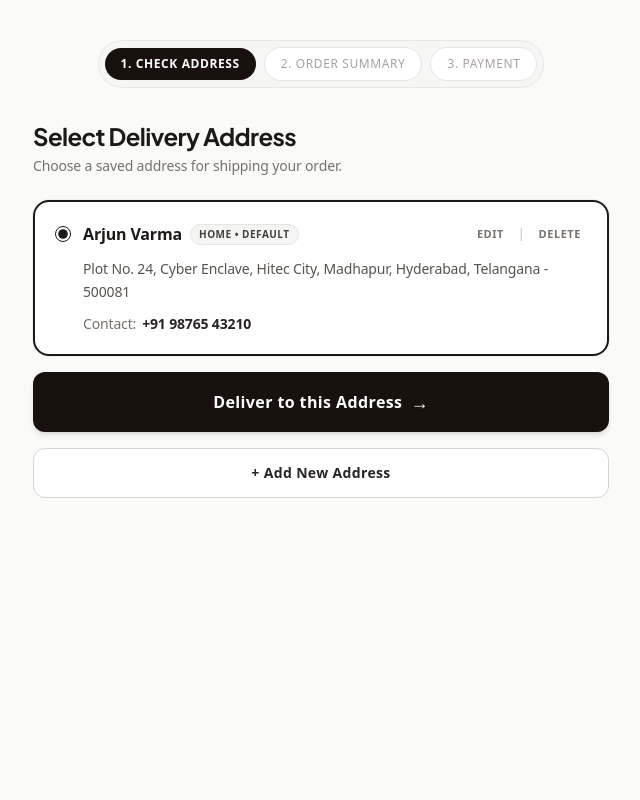
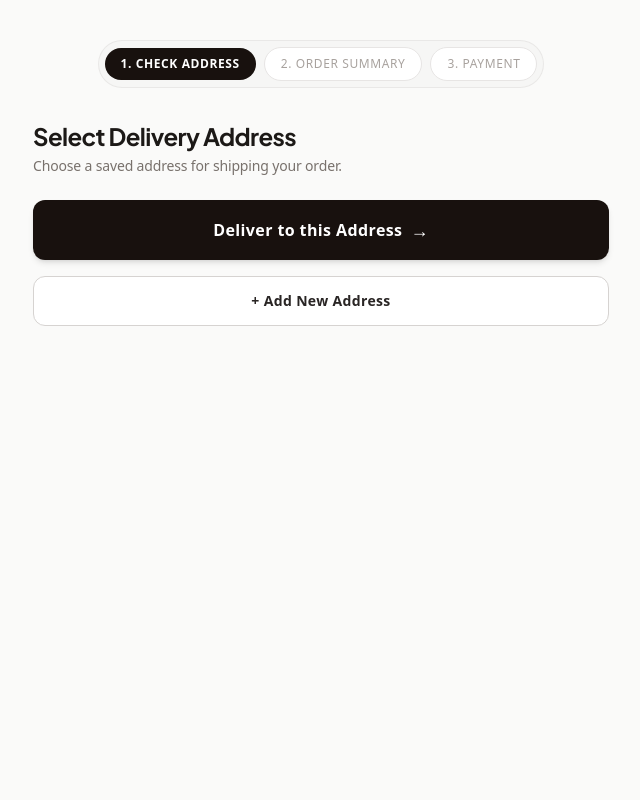
Before and after one commit to ganeshmugada863/Glory-Furniture-Hub, a Django app: page /checkout/ in a window 1280 px wide. Shown: the whole page, without its empty margins (319-959 px from the left). Run offline with Django 5.2, Linux system fonts and the light colour scheme; data comes from the database, SQL or seed files in the repository; both versions use the stored data as it was after the commit; some libraries are stand-ins or nearby versions.

Commit message:
Fix category square edge-to-edge images and remove all unwanted dummy data from checkout and confirmation pages

```diff
--- a/apps/bookings/views.py
+++ b/apps/bookings/views.py
@@ -31,100 +31,123 @@ def booking_address_step_view(request):
     user = request.user if request.user.is_authenticated else None
     profile = getattr(user, 'profile', None) if user else None
 
-    # Load addresses from profile or session
-    addresses = (profile.saved_addresses if profile else None) or request.session.get('glory_addresses', [])
-    if not addresses:
-        default_name = (profile.full_name if profile and profile.full_name else (user.get_full_name() if user else None)) or request.session.get('glory_user_name') or 'Arjun Varma'
-        default_phone = (profile.phone if profile and profile.phone else None) or request.session.get('glory_user_phone') or '+91 98765 43210'
-        default_addr_obj = {
+    # Load addresses from profile or session, filtering out any legacy dummy records
+    raw_addresses = (profile.saved_addresses if profile else None) or request.session.get('glory_addresses', [])
+    addresses = []
+    for a in raw_addresses:
+        a_str = str(a)
+        if '98765' in a_str or 'Plot No. 24' in a_str or 'Aditya Empress' in a_str or 'Arjun Varma' in a_str:
+            continue
+        addresses.append(a)
+
+    user_default_name = (profile.full_name if profile and profile.full_name else (user.get_full_name() if user else '')) or request.session.get('glory_user_name') or ''
+    user_default_phone = (profile.phone if profile and profile.phone and '98765' not in profile.phone else '') or request.session.get('glory_user_phone') or ''
+
+    # If user has an address on profile but not in saved_addresses list, use it
+    if not addresses and profile and profile.address and 'Plot 42' not in profile.address:
+        profile_addr_obj = {
             'id': 1,
-            'tag': 'HOME • DEFAULT',
+            'tag': 'HOME',
             'is_default': True,
-            'name': default_name,
-            'phone': default_phone,
-            'flat': 'Plot No. 24, Cyber Enclave',
-            'street': 'Hitec City, Madhapur',
-            'city': 'Hyderabad',
-            'state': 'Telangana',
-            'pincode': '500081',
-            'full_text': 'Plot No. 24, Cyber Enclave, Hitec City, Madhapur, Hyderabad, Telangana - 500081'
+            'name': user_default_name or 'Valued Customer',
+            'phone': user_default_phone,
+            'flat': '',
+            'street': profile.address,
+            'city': profile.city or 'Hyderabad',
+            'state': profile.state or 'Telangana',
+            'pincode': profile.pincode or '',
+            'full_text': profile.address
         }
-        addresses = [default_addr_obj]
-        if profile:
-            profile.saved_addresses = addresses
-            profile.save(update_fields=['saved_addresses'])
-        request.session['glory_addresses'] = addresses
-        request.session.modified = True
+        addresses = [profile_addr_obj]
+        profile.saved_addresses = addresses
+        profile.save(update_fields=['saved_addresses'])
 
-    selected_addr_id = request.session.get('glory_selected_address_id', addresses[0].get('id', 1))
+    selected_addr_id = request.session.get('glory_selected_address_id', addresses[0].get('id', 1) if addresses else 1)
 
     if request.method == 'POST':
         action = request.POST.get('action', 'select_and_continue')
         if action == 'add_address':
             new_id = len(addresses) + 1
-            new_name = request.POST.get('name', '').strip() or 'Arjun Varma'
-            new_phone = request.POST.get('phone', '').strip() or '+91 98765 43210'
+            new_name = request.POST.get('name', '').strip() or user_default_name or 'Valued Customer'
+            new_phone = request.POST.get('phone', '').strip() or user_default_phone
             new_flat = request.POST.get('flat', '').strip()
             new_street = request.POST.get('street', '').strip()
             new_city = request.POST.get('city', 'Hyderabad').strip()
             new_state = request.POST.get('state', 'Telangana').strip()
-            new_pincode = request.POST.get('pincode', '500081').strip()
+            new_pincode = request.POST.get('pincode', '').strip()
             parts = [p for p in [new_flat, new_street, new_city, new_state] if p]
             full_text = ", ".join(parts)
             if new_pincode:
                 full_text += f" - {new_pincode}"
 
-            new_addr = {
-                'id': new_id,
-                'tag': request.POST.get('tag', 'HOME'),
-                'is_default': False,
-                'name': new_name,
-                'phone': new_phone,
-                'flat': new_flat,
-                'street': new_street,
-                'city': new_city,
-                'state': new_state,
-                'pincode': new_pincode,
-                'full_text': full_text
-            }
-            addresses.append(new_addr)
+            edit_id = request.POST.get('edit_id')
+            if edit_id:
+                try:
+                    eid = int(edit_id)
+                    for a in addresses:
+                        if a.get('id') == eid:
+                            a.update({
+                                'name': new_name,
+                                'phone': new_phone,
+                                'flat': new_flat,
+                                'street': new_street,
+                                'city': new_city,
+                                'state': new_state,
+                                'pincode': new_pincode,
+                                'full_text': full_text,
+                                'tag': request.POST.get('tag', 'HOME')
+                            })
+                            break
+                except (ValueError, TypeError):
+                    pass
+            else:
+                new_addr = {
+                    'id': new_id,
+                    'tag': request.POST.get('tag', 'HOME'),
+                    'is_default': len(addresses) == 0,
+                    'name': new_name,
+                    'phone': new_phone,
+                    'flat': new_flat,
+                    'street': new_street,
+                    'city': new_city,
+                    'state': new_state,
+                    'pincode': new_pincode,
+                    'full_text': full_text
+                }
+                addresses.append(new_addr)
+
             if profile:
                 profile.saved_addresses = addresses
                 profile.save(update_fields=['saved_addresses'])
             request.session['glory_addresses'] = addresses
-            request.session['glory_selected_address_id'] = new_id
+            request.session['glory_selected_address_id'] = int(edit_id) if edit_id else new_id
             request.session.modified = True
             return redirect('checkout_address')
 
         elif action == 'delete_address':
             try:
-                addr_id_to_del = int(request.POST.get('address_id', 0))
+                addr_id_to_del = int(request.POST.get('delete_id') or request.POST.get('address_id', 0))
                 addresses = [a for a in addresses if a.get('id') != addr_id_to_del]
             except (ValueError, TypeError):
                 pass
-            if not addresses:
-                addresses = [{
-                    'id': 1, 'tag': 'HOME • DEFAULT', 'is_default': True,
-                    'name': 'Arjun Varma', 'phone': '+91 98765 43210',
-                    'full_text': 'Plot No. 24, Cyber Enclave, Hitec City, Madhapur, Hyderabad, Telangana - 500081'
-                }]
             if profile:
                 profile.saved_addresses = addresses
                 profile.save(update_fields=['saved_addresses'])
             request.session['glory_addresses'] = addresses
-            request.session['glory_selected_address_id'] = addresses[0].get('id', 1)
+            request.session['glory_selected_address_id'] = addresses[0].get('id', 1) if addresses else 1
             request.session.modified = True
             return redirect('checkout_address')
 
         else:  # 'select_and_continue'
-            try:
-                chosen_id = int(request.POST.get('selected_address_id', selected_addr_id))
-            except (ValueError, TypeError):
-                chosen_id = addresses[0].get('id', 1)
-            request.session['glory_selected_address_id'] = chosen_id
-            chosen_addr = next((a for a in addresses if a.get('id') == chosen_id), addresses[0])
-            request.session['glory_checkout_address'] = chosen_addr
-            request.session.modified = True
+            if addresses:
+                try:
+                    chosen_id = int(request.POST.get('selected_address_id', selected_addr_id))
+                except (ValueError, TypeError):
+                    chosen_id = addresses[0].get('id', 1)
+                request.session['glory_selected_address_id'] = chosen_id
+                chosen_addr = next((a for a in addresses if a.get('id') == chosen_id), addresses[0])
+                request.session['glory_checkout_address'] = chosen_addr
+                request.session.modified = True
 
             redirect_url = '/checkout/summary/'
             query_string = request.META.get('QUERY_STRING')
@@ -132,7 +155,7 @@ def booking_address_step_view(request):
                 redirect_url += f'?{query_string}'
             return redirect(redirect_url)
 
-    active_address = next((a for a in addresses if a.get('id') == selected_addr_id), addresses[0])
+    active_address = next((a for a in addresses if a.get('id') == selected_addr_id), addresses[0] if addresses else None)
 
     context = {
         'addresses': addresses,
@@ -324,17 +347,17 @@ def booking_summary_view(request):
             clean_phone = clean_phone[2:]
         if len(clean_phone) > 10:
             clean_phone = clean_phone[-10:]
-        if not clean_phone or clean_phone in ['9876543210', '09876543210'] or len(clean_phone) < 10:
-            clean_phone = '+91 98765 43210'
+        if clean_phone in ['9876543210', '09876543210']:
+            clean_phone = ''
 
         if user:
-            email = user.email or checkout_addr.get('email', 'patron@gloryfurniture.com')
-            customer_name = post_name or (profile.full_name if profile and profile.full_name else user.get_full_name()) or 'Arjun Varma'
-            phone = clean_phone or (profile.phone if profile and profile.phone else '+91 98765 43210')
+            email = user.email or checkout_addr.get('email', '') or 'patron@gloryfurniturehub.com'
+            customer_name = post_name or (profile.full_name if profile and profile.full_name else user.get_full_name()) or user.username or 'Valued Patron'
+            phone = clean_phone or (profile.phone if profile and profile.phone and '98765' not in profile.phone else '')
         else:
-            email = request.POST.get('email', '').strip().lower() or checkout_addr.get('email', 'patron@gloryfurniture.com')
-            customer_name = post_name or 'Arjun Varma'
-            phone = clean_phone or '+91 98765 43210'
+            email = request.POST.get('email', '').strip().lower() or checkout_addr.get('email', '') or 'patron@gloryfurniturehub.com'
+            customer_name = post_name or 'Valued Patron'
+            phone = clean_phone
 
         flat = request.POST.get('flat', '').strip() or checkout_addr.get('flat', '') or (default_address.get('flat', '') if default_address else '')
         street = request.POST.get('street', '').strip() or checkout_addr.get('street', '') or (default_address.get('street', '') if default_address else '')
@@ -350,7 +373,7 @@ def booking_summary_view(request):
             if pincode:
                 full_address = f"{full_address} - {pincode}".strip(' -')
         if not full_address:
-            full_address = 'Plot No. 24, Cyber Enclave, Hitec City, Madhapur, Hyderabad, Telangana - 500081'
+            full_address = 'Standard Doorstep Delivery'
 
         # Auto-save address into user profile for future orders if valid and not already saved
         if user and profile and (flat or street) and not profile.saved_addresses:
--- a/templates/accounts/address.html
+++ b/templates/accounts/address.html
@@ -318,18 +318,18 @@
             <span>Use GPS</span>
           </button>
         </div>
-        <input type="text" name="flat" required placeholder="Villa #42, Aditya Empress Towers" class="w-full px-3.5 py-2.5 bg-[#f5f3f0] rounded-xl text-xs sm:text-sm text-[#140804] border border-[#d2c3be]/40 focus:bg-white focus:outline-none focus:ring-1 focus:ring-[#8c4f20]">
+        <input type="text" name="flat" required placeholder="e.g. Flat 101, Apartment / Villa Name" class="w-full px-3.5 py-2.5 bg-[#f5f3f0] rounded-xl text-xs sm:text-sm text-[#140804] border border-[#d2c3be]/40 focus:bg-white focus:outline-none focus:ring-1 focus:ring-[#8c4f20]">
       </div>
 
       <div class="space-y-1">
         <label class="block text-xs font-bold uppercase tracking-wider text-[#4f4440]">Street / Avenue Details</label>
-        <input type="text" name="street" placeholder="Road No. 36 Ext, Jubilee Hills" class="w-full px-3.5 py-2.5 bg-[#f5f3f0] rounded-xl text-xs sm:text-sm text-[#140804] border border-[#d2c3be]/40 focus:bg-white focus:outline-none focus:ring-1 focus:ring-[#8c4f20]">
+        <input type="text" name="street" placeholder="e.g. Main Road, Area Name" class="w-full px-3.5 py-2.5 bg-[#f5f3f0] rounded-xl text-xs sm:text-sm text-[#140804] border border-[#d2c3be]/40 focus:bg-white focus:outline-none focus:ring-1 focus:ring-[#8c4f20]">
       </div>
 
       <div class="grid grid-cols-2 gap-3">
         <div class="space-y-1">
           <label class="block text-xs font-bold uppercase tracking-wider text-[#4f4440]">Landmark</label>
-          <input type="text" name="landmark" placeholder="Near Durgam Cheruvu" class="w-full px-3.5 py-2.5 bg-[#f5f3f0] rounded-xl text-xs sm:text-sm text-[#140804] border border-[#d2c3be]/40 focus:bg-white focus:outline-none focus:ring-1 focus:ring-[#8c4f20]">
+          <input type="text" name="landmark" placeholder="e.g. Near Metro Station / Landmark" class="w-full px-3.5 py-2.5 bg-[#f5f3f0] rounded-xl text-xs sm:text-sm text-[#140804] border border-[#d2c3be]/40 focus:bg-white focus:outline-none focus:ring-1 focus:ring-[#8c4f20]">
         </div>
         <div class="space-y-1">
           <label class="block text-xs font-bold uppercase tracking-wider text-[#4f4440]">Pincode</label>
--- a/templates/bookings/checkout_address.html
+++ b/templates/bookings/checkout_address.html
@@ -61,9 +61,9 @@
             <input type="radio" name="selected_address_id" value="{{ addr.id }}" id="addr-radio-{{ addr.id }}" class="w-4 h-4 text-stone-900 border-stone-300 focus:ring-stone-900 accent-stone-900 cursor-pointer" {% if addr.id == selected_addr_id or forloop.first and not selected_addr_id %}checked{% endif %}>
 
             <div class="flex items-center gap-2">
-              <span class="font-bold text-base text-stone-900">{{ addr.name|default:"Arjun Varma" }}</span>
+              <span class="font-bold text-base text-stone-900">{{ addr.name|default:USER_NAME|default:"Customer" }}</span>
               <span class="text-[10px] font-bold px-2 py-0.5 rounded-full uppercase tracking-wider bg-stone-100 text-stone-700 border border-stone-200">
-                {{ addr.tag|default:"HOME • DEFAULT" }}
+                {{ addr.tag|default:"DELIVERY ADDRESS" }}
               </span>
             </div>
           </div>
@@ -82,14 +82,16 @@
 
         <!-- Address Body -->
         <p class="text-stone-600 text-sm leading-relaxed mt-3 ml-7">
-          {{ addr.full_text|default:"Plot No. 24, Cyber Enclave, Hitec City, Madhapur, Hyderabad, Telangana - 500081" }}
+          {{ addr.full_text|default:addr.street }}
         </p>
 
         <!-- Phone Number -->
+        {% if addr.phone %}
         <div class="flex items-center gap-1.5 text-stone-800 text-sm font-semibold mt-2.5 ml-7">
           <span class="text-stone-500 font-normal">Contact:</span>
-          <span>{{ addr.phone|default:"+91 98765 43210" }}</span>
+          <span>{{ addr.phone }}</span>
         </div>
+        {% endif %}
       </div>
       {% endfor %}
 
@@ -133,36 +135,36 @@
       <div class="grid grid-cols-1 sm:grid-cols-2 gap-3">
         <div>
           <label class="block text-xs font-bold uppercase tracking-wider text-stone-600 mb-1">Full Name</label>
-          <input type="text" name="name" id="modal_name" value="Arjun Varma" required class="w-full px-3.5 py-2.5 rounded-xl border border-stone-300 focus:border-stone-900 focus:ring-1 focus:ring-stone-900 text-sm">
+          <input type="text" name="name" id="modal_name" value="{{ USER_NAME|default:'' }}" placeholder="Your Full Name" required class="w-full px-3.5 py-2.5 rounded-xl border border-stone-300 focus:border-stone-900 focus:ring-1 focus:ring-stone-900 text-sm">
         </div>
         <div>
           <label class="block text-xs font-bold uppercase tracking-wider text-stone-600 mb-1">Contact Phone</label>
-          <input type="tel" name="phone" id="modal_phone" value="+91 98765 43210" required class="w-full px-3.5 py-2.5 rounded-xl border border-stone-300 focus:border-stone-900 focus:ring-1 focus:ring-stone-900 text-sm">
+          <input type="tel" name="phone" id="modal_phone" value="{{ USER_PHONE|default:'' }}" placeholder="10-digit mobile number" required class="w-full px-3.5 py-2.5 rounded-xl border border-stone-300 focus:border-stone-900 focus:ring-1 focus:ring-stone-900 text-sm">
         </div>
       </div>
 
       <div>
         <label class="block text-xs font-bold uppercase tracking-wider text-stone-600 mb-1">Flat / Building / House No.</label>
-        <input type="text" name="flat" id="modal_flat" placeholder="e.g. Plot No. 24, Cyber Enclave" required class="w-full px-3.5 py-2.5 rounded-xl border border-stone-300 focus:border-stone-900 focus:ring-1 focus:ring-stone-900 text-sm">
+        <input type="text" name="flat" id="modal_flat" placeholder="e.g. Flat 101, Apartment / Building" required class="w-full px-3.5 py-2.5 rounded-xl border border-stone-300 focus:border-stone-900 focus:ring-1 focus:ring-stone-900 text-sm">
       </div>
 
       <div>
         <label class="block text-xs font-bold uppercase tracking-wider text-stone-600 mb-1">Street / Locality / Area</label>
-        <input type="text" name="street" id="modal_street" placeholder="e.g. Hitec City, Madhapur" required class="w-full px-3.5 py-2.5 rounded-xl border border-stone-300 focus:border-stone-900 focus:ring-1 focus:ring-stone-900 text-sm">
+        <input type="text" name="street" id="modal_street" placeholder="e.g. Main Road, Landmark" required class="w-full px-3.5 py-2.5 rounded-xl border border-stone-300 focus:border-stone-900 focus:ring-1 focus:ring-stone-900 text-sm">
       </div>
 
       <div class="grid grid-cols-3 gap-3">
         <div>
           <label class="block text-xs font-bold uppercase tracking-wider text-stone-600 mb-1">City</label>
-          <input type="text" name="city" id="modal_city" value="Hyderabad" required class="w-full px-3.5 py-2.5 rounded-xl border border-stone-300 focus:border-stone-900 focus:ring-1 focus:ring-stone-900 text-sm">
+          <input type="text" name="city" id="modal_city" value="" placeholder="City" required class="w-full px-3.5 py-2.5 rounded-xl border border-stone-300 focus:border-stone-900 focus:ring-1 focus:ring-stone-900 text-sm">
         </div>
         <div>
           <label class="block text-xs font-bold uppercase tracking-wider text-stone-600 mb-1">State</label>
-          <input type="text" name="state" id="modal_state" value="Telangana" required class="w-full px-3.5 py-2.5 rounded-xl border border-stone-300 focus:border-stone-900 focus:ring-1 focus:ring-stone-900 text-sm">
+          <input type="text" name="state" id="modal_state" value="" placeholder="State" required class="w-full px-3.5 py-2.5 rounded-xl border border-stone-300 focus:border-stone-900 focus:ring-1 focus:ring-stone-900 text-sm">
         </div>
         <div>
           <label class="block text-xs font-bold uppercase tracking-wider text-stone-600 mb-1">Pincode</label>
-          <input type="text" name="pincode" id="modal_pincode" value="500081" required class="w-full px-3.5 py-2.5 rounded-xl border border-stone-300 focus:border-stone-900 focus:ring-1 focus:ring-stone-900 text-sm">
+          <input type="text" name="pincode" id="modal_pincode" value="" placeholder="Pincode" required class="w-full px-3.5 py-2.5 rounded-xl border border-stone-300 focus:border-stone-900 focus:ring-1 focus:ring-stone-900 text-sm">
         </div>
       </div>
 
@@ -212,8 +214,13 @@
     document.getElementById('modal-title').textContent = 'Add New Delivery Address';
     document.getElementById('modal_action').value = 'add_address';
     document.getElementById('modal_edit_id').value = '';
+    document.getElementById('modal_name').value = '{{ USER_NAME|default:""|escapejs }}';
+    document.getElementById('modal_phone').value = '{{ USER_PHONE|default:""|escapejs }}';
     document.getElementById('modal_flat').value = '';
     document.getElementById('modal_street').value = '';
+    document.getElementById('modal_city').value = '';
+    document.getElementById('modal_state').value = '';
+    document.getElementById('modal_pincode').value = '';
     document.getElementById('address-modal').classList.remove('hidden');
     document.getElementById('address-modal').classList.add('flex');
   }
@@ -222,13 +229,13 @@
     document.getElementById('modal-title').textContent = 'Edit Delivery Address';
     document.getElementById('modal_action').value = 'add_address';
     document.getElementById('modal_edit_id').value = id;
-    document.getElementById('modal_name').value = name || 'Arjun Varma';
-    document.getElementById('modal_phone').value = phone || '+91 98765 43210';
+    document.getElementById('modal_name').value = name || '';
+    document.getElementById('modal_phone').value = phone || '';
     document.getElementById('modal_flat').value = flat || '';
     document.getElementById('modal_street').value = street || '';
-    document.getElementById('modal_city').value = city || 'Hyderabad';
-    document.getElementById('modal_state').value = state || 'Telangana';
-    document.getElementById('modal_pincode').value = pincode || '500081';
+    document.getElementById('modal_city').value = city || '';
+    document.getElementById('modal_state').value = state || '';
+    document.getElementById('modal_pincode').value = pincode || '';
     document.getElementById('modal_tag').value = tag ? tag.split(' ')[0] : 'HOME';
     document.getElementById('address-modal').classList.remove('hidden');
     document.getElementById('address-modal').classList.add('flex');
--- a/templates/bookings/payment.html
+++ b/templates/bookings/payment.html
@@ -104,7 +104,7 @@
               <!-- Verification Success Pill -->
               <div id="upi-verify-badge" class="hidden text-xs font-bold text-emerald-800 bg-emerald-50 border border-emerald-200 px-3 py-2 rounded-xl items-center gap-1.5">
                 <span class="material-symbols-outlined text-[16px] text-emerald-600">check_circle</span>
-                <span id="upi-verify-name">Verified: {{ booking.customer_name|default:"Arjun Varma" }} (Ready to Pay)</span>
+                <span id="upi-verify-name">Verified: {{ booking.customer_name|default:"Valued Patron" }} (Ready to Pay)</span>
               </div>
             </div>
 
@@ -261,7 +261,7 @@
         input.value = 'arjun.varma@okaxis';
       }
       if (badge && badgeName) {
-        badgeName.textContent = `Verified: {{ booking.customer_name|default:"Arjun Varma" }} (Ready to Pay)`;
+        badgeName.textContent = `Verified: {{ booking.customer_name|default:"Valued Patron" }} (Ready to Pay)`;
         badge.classList.remove('hidden');
         badge.classList.add('flex');
       }
--- a/templates/payments/checkout.html
+++ b/templates/payments/checkout.html
@@ -106,7 +106,7 @@
               <!-- Verification Success Pill -->
               <div id="upi-verify-badge" class="hidden text-xs font-bold text-emerald-800 bg-emerald-50 border border-emerald-200 px-3 py-2 rounded-xl items-center gap-1.5">
                 <span class="material-symbols-outlined text-[16px] text-emerald-600">check_circle</span>
-                <span id="upi-verify-name">Verified: {{ order.customer_name|default:"Arjun Varma" }} (Ready to Pay)</span>
+                <span id="upi-verify-name">Verified: {{ order.customer_name|default:"Valued Patron" }} (Ready to Pay)</span>
               </div>
             </div>
 
```
Also changed, not shown: templates/bookings/booking_confirmation.html (+4 -4 lines), templates/core/home.html (+17 -17 lines), db.sqlite3, static/images/cat_beds.png, static/images/cat_dining.png, static/images/cat_sofa.png.
